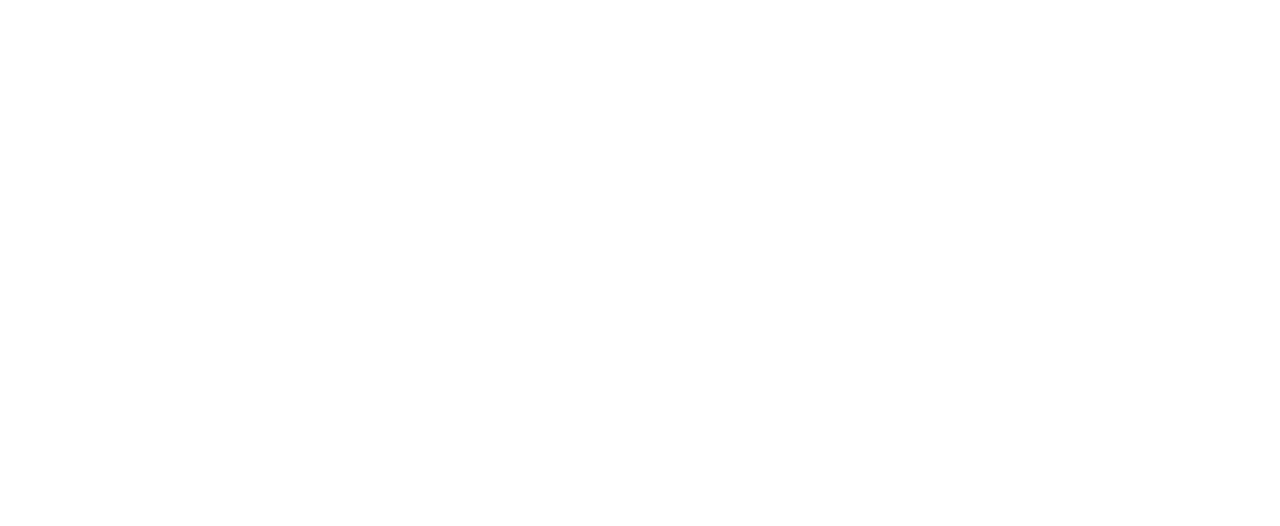
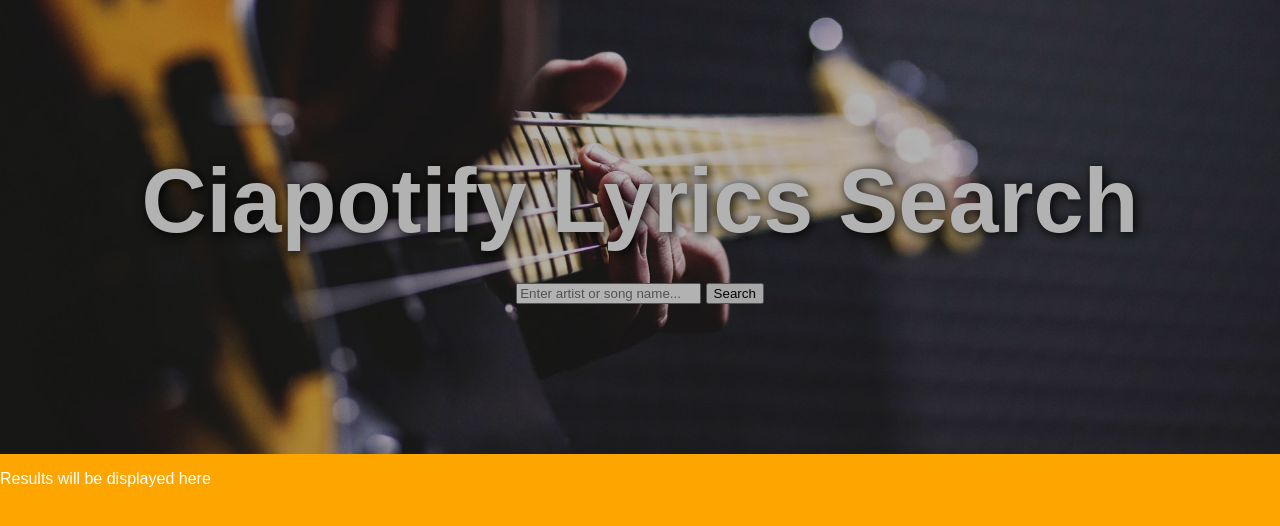
Before and after one commit to ciamac-da/ciapotify-lyrics-search-app-vanilla-js, a plain HTML site: page index.html in a window 1280 px wide. Drawn offline with Linux system fonts and the light colour scheme; a web font is replaced by a local one.

Commit message:
Verified by Marti4n v1.0.2 html done

```diff
--- a/index.html
+++ b/index.html
@@ -3,11 +3,30 @@
 <head>
   <meta charset="UTF-8">
   <meta name="viewport" content="width=device-width, initial-scale=1.0">
+  <link rel="preconnect" href="https://fonts.googleapis.com">
+  <link rel="preconnect" href="https://fonts.gstatic.com" crossorigin>
+  <link href="https://fonts.googleapis.com/css2?family=Georama:ital,wght@1,300&display=swap" rel="stylesheet">
   <link rel="stylesheet" type="text/css" title="Cool stylesheet" href="./style.css">
   <script defer src="./index.js" type="text/javascript"></script>
   <title>Lyrics Search App</title>
 </head>
 <body>
-  <div id="root"></div>
+
+  <header>
+  <h1>Ciapotify Lyrics Search</h1>
+
+  <form class="from" id="form">
+    <input type="text" id="search" placeholder="Enter artist or song name...">
+    <button>Search</button>
+  </form>
+</header>
+
+<div class="container" id="result">
+<p>Results will be displayed here</p>
+</div>
+
+<div class="container centered" id="more"></div>
+
+
 </body>
 </html>
--- a/style.css
+++ b/style.css
@@ -0,0 +1,59 @@
+* {
+  box-sizing: border-box;
+}
+
+body {
+font-family: 'Georama', sans-serif;
+margin: 0;
+background-color: orange;
+color:#fff;
+}
+
+button {
+  cursor: pointer;
+}
+
+button:active {
+  transform: scale(0.95)
+}
+
+input:focus,
+button:focus {
+  outline: 0;
+}
+
+header {
+background-image: url("./assets/music.jpeg");
+background-repeat: no-repeat;
+background-size: cover;
+object-fit: cover;
+background-position: center center;
+display:flex;
+justify-content:center;
+align-items: center;
+flex-direction: column;
+padding: 150px 0;
+position:relative;
+}
+
+header::after {
+  content: "";
+  position: absolute;
+  top: 0;
+  left: 0;
+  width: 100%;
+  height: 100%;
+  background-color: rgba(0, 0, 0, 0.3);
+}
+
+herder * {
+  z-index: 1
+}
+
+h1 {
+  margin: 0 0 30px;
+  font-size: 90px;
+  font-weight: bolder;
+  color: #fff;
+  text-shadow: 2px 2px 12px #000;
+}
```
Also changed, not shown: assets/music.jpeg (added), 1 other file.
